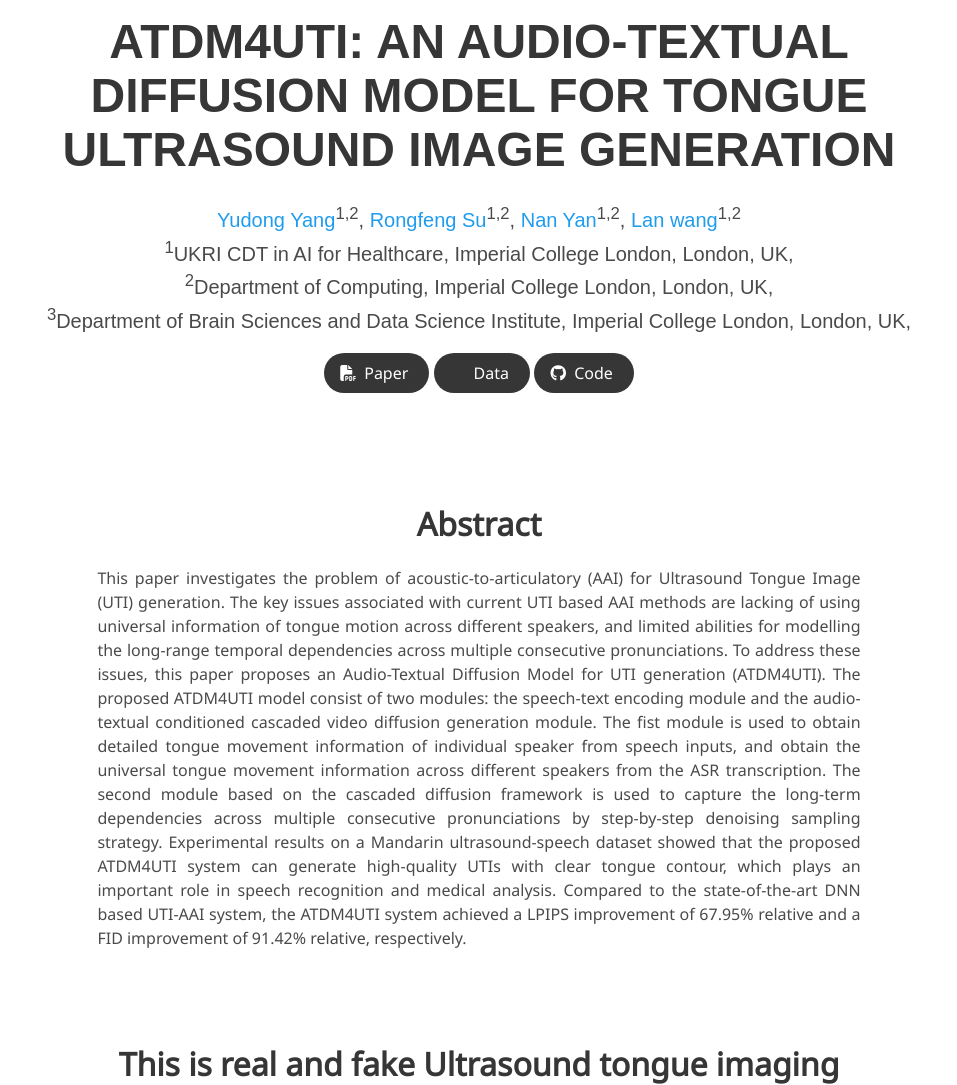
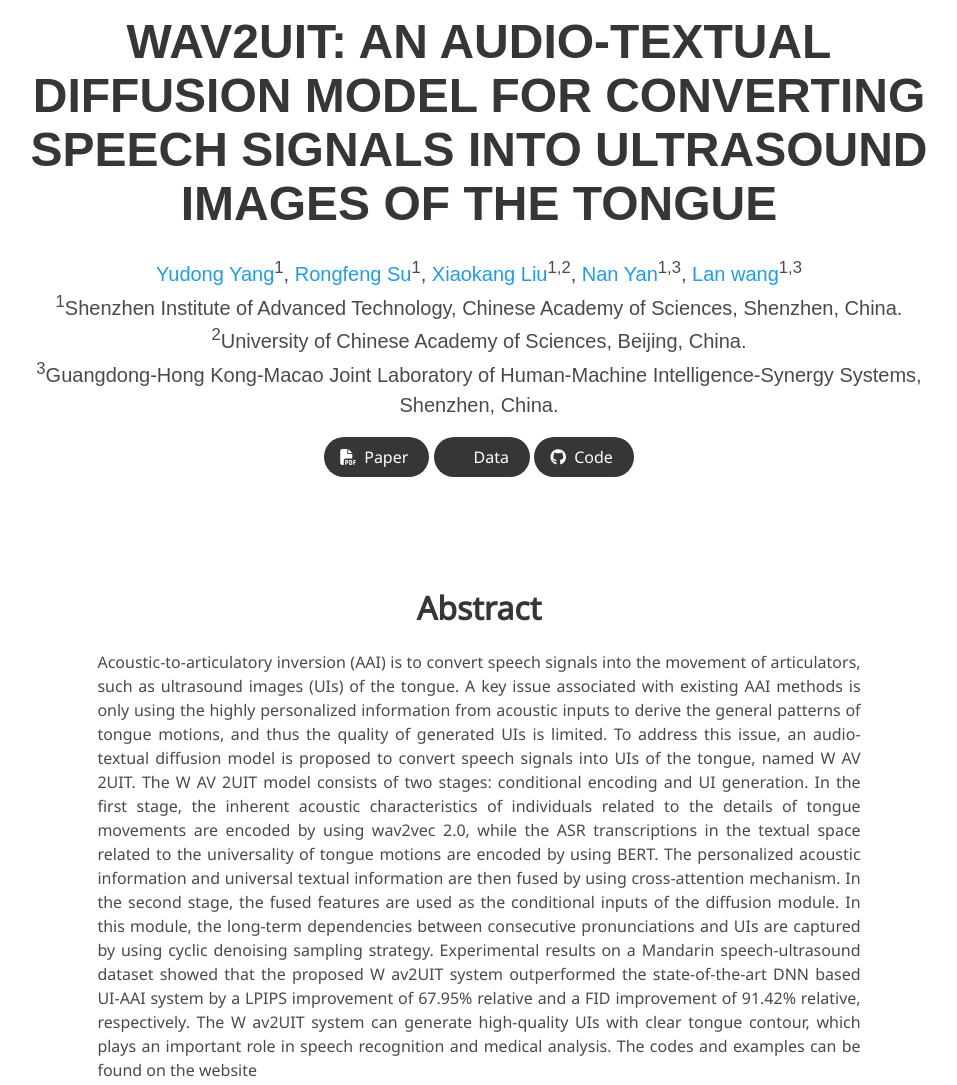
Before and after one commit to yangyudong2020/wav2uit, a plain HTML site: page index.html in a window 1280 px wide. Shown: the part 33-1118 px from the top of the page, without its empty margins (161-1118 px from the left). Drawn offline with nearby package versions, Linux system fonts and the light colour scheme; some icons are missing; a web font is replaced by a local one.

Commit message:
Update index.html
dadwa

```diff
--- a/index.html
+++ b/index.html
@@ -6,7 +6,7 @@
   <meta name="description"
     content="Feature-Conditioned Cascaded Video Diffusion Models for Precise Echocardiogram Synthesis">
   <meta name="viewport" content="width=device-width, initial-scale=1">
-  <title>WAV2UIT: AN AUDIO-TEXTUAL DIFFUSION MODEL FOR TONGUE ULTRASOUND IMAGE GENERATION</title>
+  <title>WAV2UIT: AN AUDIO-TEXTUAL DIFFUSION MODEL FOR CONVERTING SPEECH SIGNALS INTO ULTRASOUND IMAGES OF THE TONGUE</title>
   <script>
     window.dataLayer = window.dataLayer || [];
 
@@ -45,27 +45,27 @@
       <div class="container is-max-desktop">
         <div class="columns is-centered">
           <div class="column has-text-centered">
-            <h1 class="title is-1 publication-title">ATDM4UTI: AN AUDIO-TEXTUAL DIFFUSION MODEL FOR TONGUE ULTRASOUND IMAGE GENERATION</h1>
+            <h1 class="title is-1 publication-title">WAV2UIT: AN AUDIO-TEXTUAL DIFFUSION MODEL FOR CONVERTING SPEECH SIGNALS INTO ULTRASOUND IMAGES OF THE TONGUE</h1>
             <div class="is-size-5 publication-authors">
               <span class="author-block">
-                <a href="#">Yudong Yang</a><sup>1,2</sup>,</span>
+                <a href="#">Yudong Yang</a><sup>1</sup>,</span>
               <span class="author-block">
-                <a href="#">Rongfeng Su</a><sup>1,2</sup>,</span>
+                <a href="#">Rongfeng Su</a><sup>1</sup>,</span>
               <span class="author-block">
-                <a href="#">Nan Yan</a><sup>1,2</sup>,
+                <a href="#">Xiaokang Liu</a><sup>1,2</sup>,</span>
+              <span class="author-block">
+                <a href="#">Nan Yan</a><sup>1,3</sup>,
               </span>
               <span class="author-block">
-                <a href="#">Lan wang</a><sup>1,2</sup>
+                <a href="#">Lan wang</a><sup>1,3</sup>
               </span>
             </div>
 
             <div class="is-size-5 publication-authors">
-              <span class="author-block"><sup>1</sup>UKRI CDT in AI for Healthcare, Imperial College London, London,
-                UK,</span><br>
-              <span class="author-block"><sup>2</sup>Department of Computing, Imperial College London, London,
-                UK,</span><br>
-              <span class="author-block"><sup>3</sup>Department of Brain Sciences and Data Science Institute, Imperial
-                College London, London, UK,</span><br>
+              <span class="author-block"><sup>1</sup>Shenzhen Institute of Advanced Technology, Chinese Academy of Sciences, Shenzhen, China.</span><br>
+              <span class="author-block"><sup>2</sup>University of Chinese Academy of Sciences, Beijing, China.</span><br>
+              <span class="author-block"><sup>3</sup>Guangdong-Hong Kong-Macao Joint Laboratory of Human-Machine Intelligence-Synergy Systems,
+Shenzhen, China.</span><br>
             </div>
 
             <div class="column has-text-centered">
@@ -134,20 +134,28 @@
           <h2 class="title is-3">Abstract</h2>
           <div class="content has-text-justified">
             <p>
-              This paper investigates the problem of acoustic-to-articulatory (AAI) for Ultrasound Tongue Image (UTI) generation.
-              The key issues associated with current UTI based AAI methods are lacking of using universal information of tongue
-              motion across different speakers, and limited abilities for modelling the long-range temporal dependencies across
-              multiple consecutive pronunciations. To address these issues, this paper proposes an Audio-Textual Diffusion Model
-              for UTI generation (ATDM4UTI). The proposed ATDM4UTI model consist of two modules: the speech-text encoding module
-              and the audio-textual conditioned cascaded video diffusion generation module. The fist module is used to obtain
-              detailed tongue movement information of individual speaker from speech inputs, and obtain the universal tongue
-              movement information across different speakers from the ASR transcription. The second module based on the cascaded
-              diffusion framework is used to capture the long-term dependencies across multiple consecutive pronunciations by
-              step-by-step denoising sampling strategy. Experimental results on a Mandarin ultrasound-speech dataset showed that
-              the proposed ATDM4UTI system can generate high-quality UTIs with clear tongue contour, which plays an important
-              role in speech recognition and medical analysis. Compared to the state-of-the-art DNN based UTI-AAI system, the
-              ATDM4UTI system achieved a LPIPS improvement of 67.95% relative and a FID improvement of 91.42% relative,
-              respectively.
+              Acoustic-to-articulatory inversion (AAI) is to convert speech
+              signals into the movement of articulators, such as ultrasound
+              images (UIs) of the tongue. A key issue associated with
+              existing AAI methods is only using the highly personalized
+              information from acoustic inputs to derive the general patterns of tongue motions, and thus the quality of generated
+              UIs is limited. To address this issue, an audio-textual diffusion model is proposed to convert speech signals into UIs
+              of the tongue, named W AV 2UIT. The W AV 2UIT model
+              consists of two stages: conditional encoding and UI generation. In the first stage, the inherent acoustic characteristics
+              of individuals related to the details of tongue movements are
+              encoded by using wav2vec 2.0, while the ASR transcriptions
+              in the textual space related to the universality of tongue motions are encoded by using BERT. The personalized acoustic
+              information and universal textual information are then fused
+              by using cross-attention mechanism. In the second stage, the
+              fused features are used as the conditional inputs of the diffusion module. In this module, the long-term dependencies
+              between consecutive pronunciations and UIs are captured
+              by using cyclic denoising sampling strategy. Experimental
+              results on a Mandarin speech-ultrasound dataset showed that
+              the proposed W av2UIT system outperformed the state-of-the-art DNN based UI-AAI system by a LPIPS improvement
+              of 67.95% relative and a FID improvement of 91.42% relative, respectively. The W av2UIT system can generate
+              high-quality UIs with clear tongue contour, which plays an
+              important role in speech recognition and medical analysis.
+              The codes and examples can be found on the website
 
 
             </p>
@@ -341,14 +349,15 @@
     <div class="container is-max-desktop content">
       <h2 class="title">BibTeX</h2>
       <pre><code>
-        @misc{reynaud2023featureconditioned,
-          title={Feature-Conditioned Cascaded Video Diffusion Models for Precise Echocardiogram Synthesis},
-          author={Hadrien Reynaud and Mengyun Qiao and Mischa Dombrowski and Thomas Day and Reza Razavi and Alberto Gomez and Paul Leeson and Bernhard Kainz},
-          year={2023},
-          eprint={2303.12644},
-          archivePrefix={arXiv},
-          primaryClass={cs.CV}
-        }
+        Under Viewer
+<!--        @misc{reynaud2023featureconditioned,-->
+<!--          title={Feature-Conditioned Cascaded Video Diffusion Models for Precise Echocardiogram Synthesis},-->
+<!--          author={Hadrien Reynaud and Mengyun Qiao and Mischa Dombrowski and Thomas Day and Reza Razavi and Alberto Gomez and Paul Leeson and Bernhard Kainz},-->
+<!--          year={2023},-->
+<!--          eprint={2303.12644},-->
+<!--          archivePrefix={arXiv},-->
+<!--          primaryClass={cs.CV}-->
+<!--        }-->
     </code></pre>
     </div>
   </section>
```
